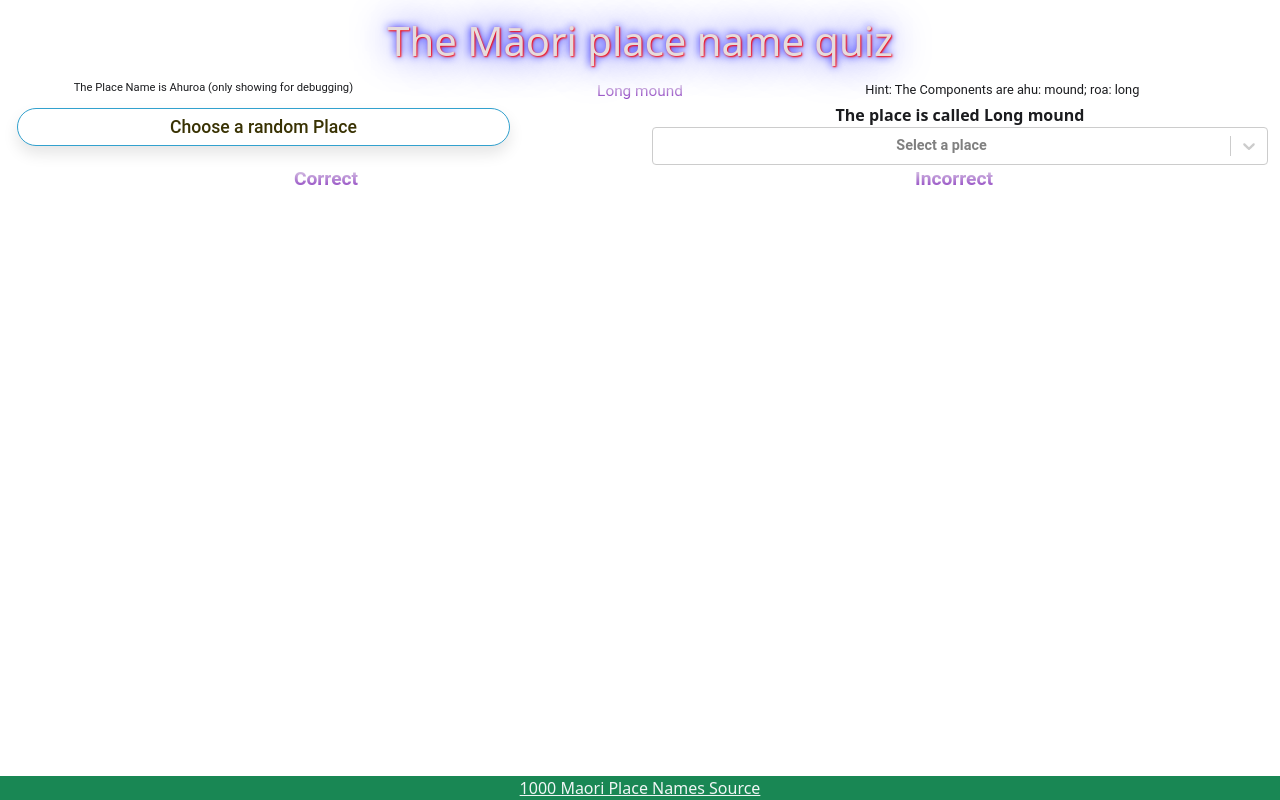
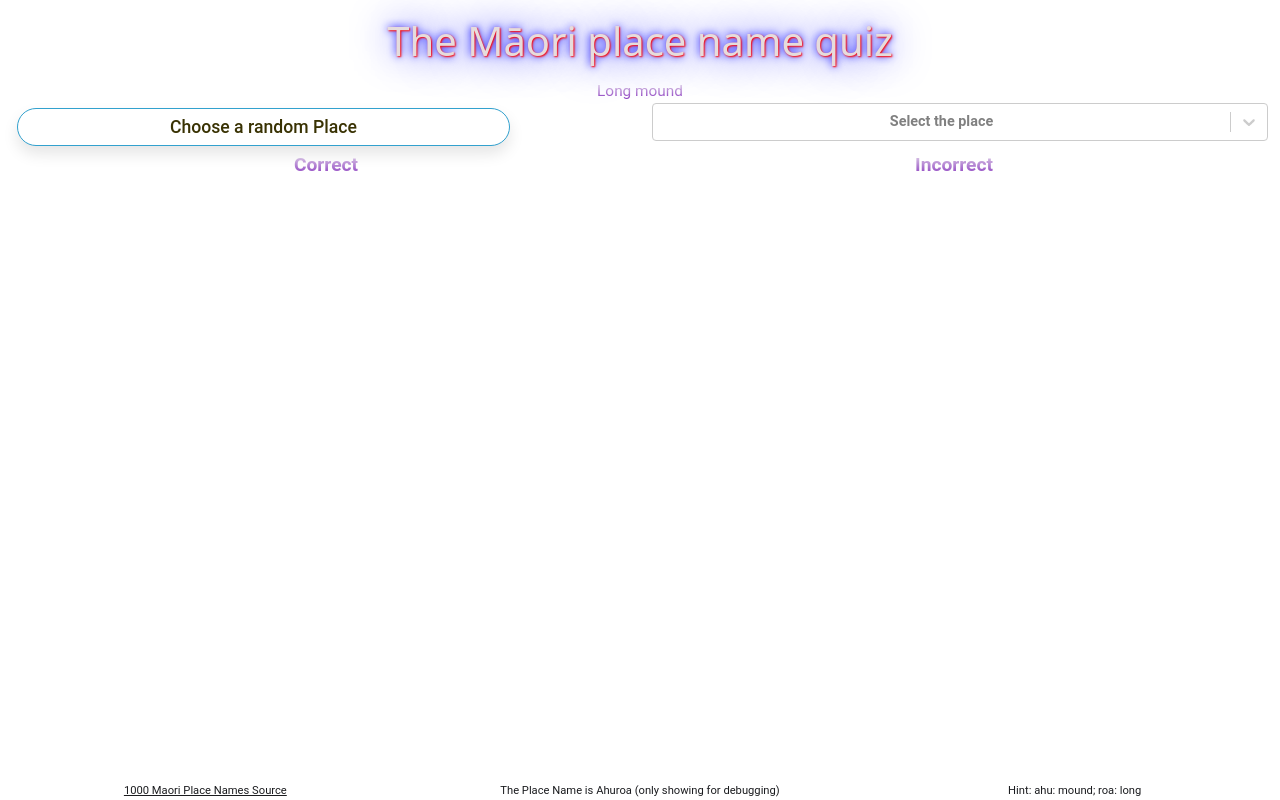
Before and after one commit to Netchicken/MaoriPlaceNames, a React (Create React App) app: page / in a window 1280 px wide. Built offline with nearby package versions, Linux system fonts and the light colour scheme.

Commit message:
Moved hint and name to the bottom big mess

```diff
--- a/public/index.html
+++ b/public/index.html
@@ -36,14 +36,6 @@
       To begin the development, run `npm start` or `yarn start`.
       To create a production bundle, use `npm run build` or `yarn build`.
     -->
-    <div
-      class="fixed-bottom d-flex align-items-center flex-column bg-success" style="height: auto" >
-      <a
-        class="App-link"
-        href="https://nzhistory.govt.nz/culture/maori-language-week/1000-maori-place-names"
-      >
-        1000 Maori Place Names Source
-      </a>
-    </div>
+
   </body>
 </html>
--- a/src/App.css
+++ b/src/App.css
@@ -59,7 +59,7 @@ body {
 }
 
 .App-link {
-  color: #f0f6f5;
+  color: #2112f0;
 }
 
 .buttonSubmit {
--- a/src/components/CityGame.js
+++ b/src/components/CityGame.js
@@ -150,11 +150,11 @@ const CityGame = () => {
         <div className='col-sm'>
           {/* We need to show and hide the text below */}
 
-          <div className='headingoutome'>
+          {/* <div className='headingoutome'>
             {toggleTextIsHidden === "false"
               ? "You have chosen " + selectedCity
               : "The place is called  " + gameData.Meaning}
-          </div>
+          </div> */}
 
           <Select
             styles={selectCustomStyles}
@@ -162,7 +162,7 @@ const CityGame = () => {
             className='selectDropDownStyle'
             value={selectedCity}
             onChange={handleCityChange}
-            placeholder='Select a place'
+            placeholder='Select the place'
             controlShouldRenderValue={true}
           />
         </div>
@@ -177,6 +177,29 @@ const CityGame = () => {
 
         <Results citiesCorrect={citiesCorrect} citiesWrong={citiesWrong} />
       </div>
+      <div className='fixed-bottom '>
+        <div className='row'>
+          <div className='col-sm'>
+            <a
+              className='appheadercitytext'
+              href='https://nzhistory.govt.nz/culture/maori-language-week/1000-maori-place-names'
+            >
+              1000 Maori Place Names Source{" "}
+            </a>
+          </div>
+          <div className='col-sm '>
+            <div className='appheadercitytext'>
+              The Place Name is {gameData.Placename ? gameData.Placename : ""}{" "}
+              (only showing for debugging)
+            </div>
+          </div>
+          <div className='col-sm'>
+            <div className='appheadercitytext'>
+              Hint: {gameData.Components ? gameData.Components : ""}
+            </div>
+          </div>
+        </div>
+      </div>
     </div>
   );
   // }
--- a/src/components/Section.js
+++ b/src/components/Section.js
@@ -2,24 +2,24 @@ const Section = ({ props }) => {
   return (
     <div>
       <div className='row'>
-        <div className='col-sm'>
+        {/* <div className='col-sm'>
           <div className='appheadercitytext'>
             The Place Name is {props.Placename ? props.Placename : ""} (only
             showing for debugging)
           </div>
         </div>
+        <div className='col-sm'> */}
+        <div className='appheadercontainer'>
+          <span className='appheadermeaningtext'>
+            {props.Meaning ? props.Meaning : ""}
+          </span>
+        </div>
+        {/* </div>
         <div className='col-sm'>
           <div className='appheadercontainer'>
-            <span className='appheadermeaningtext'>
-              {props.Meaning ? props.Meaning : ""}
-            </span>
+            Hint: {props.Components ? props.Components : ""}
           </div>
-        </div>
-        <div className='col-sm'>
-          <div className='appheadercontainer'>
-            Hint: The Components are {props.Components ? props.Components : ""}
-          </div>
-        </div>
+        </div> */}
       </div>
     </div>
   );
```
